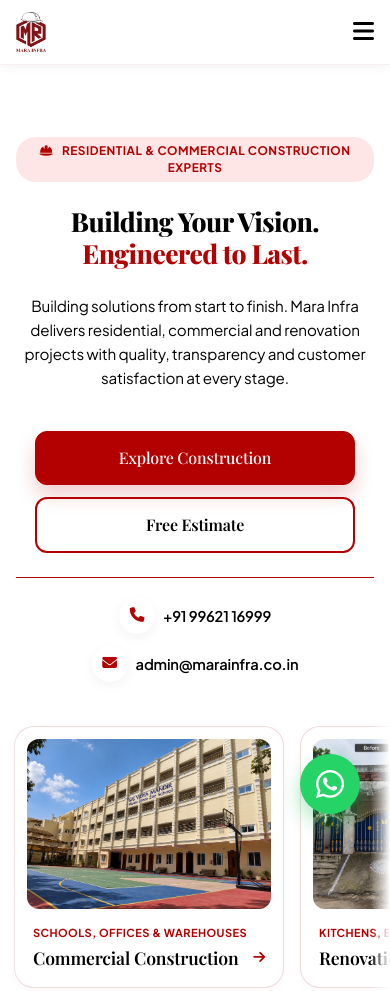
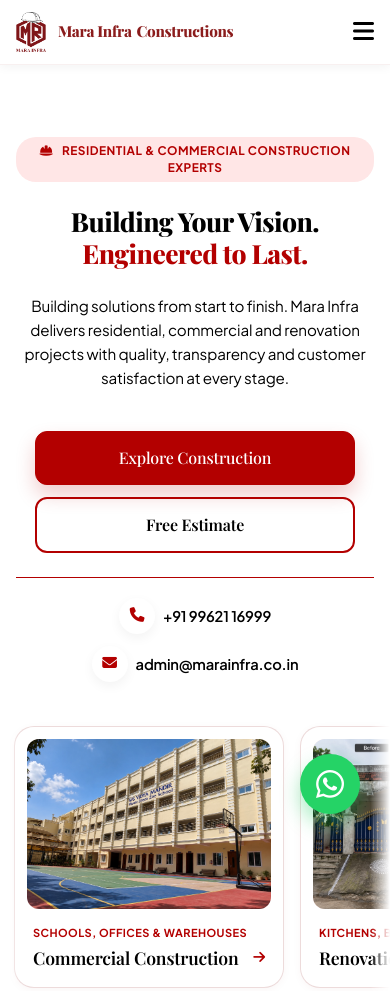
Before and after one commit to WhisperedCloud/Mara_infra, a plain HTML site: page index.html in a window 390 px wide. Shown: the top 991 px of the page. Drawn offline with nearby package versions, Linux system fonts and the light colour scheme; a web font is replaced by a local one.

Commit message:
Add structured brand name typography and responsive layout to header logo

```diff
--- a/css/components.css
+++ b/css/components.css
@@ -258,6 +258,29 @@ section[id], div[id="products"], div[id="services"], div[id="construction"] {
     display: block;
     border-radius: 0;
     padding: 2px 0;
+}
+
+.brand-name {
+    display: flex;
+    flex-direction: column;
+    line-height: 1.2;
+    user-select: none;
+}
+
+.brand-name-main {
+    font-family: var(--font-heading);
+    font-size: 1.75rem;
+    font-weight: 800;
+    color: #8B1C1C;
+    letter-spacing: -0.02em;
+}
+
+.brand-name-sub {
+    font-family: var(--font-heading);
+    font-size: 1.75rem;
+    font-weight: 800;
+    color: #8B1C1C;
+    letter-spacing: -0.02em;
 }
 
 .nav-menu { display: flex; align-items: center; gap: var(--space-6); }
--- a/css/responsive.css
+++ b/css/responsive.css
@@ -67,6 +67,23 @@
         height: 48px !important;
         max-height: 48px !important;
         width: auto !important;
+    }
+
+    .brand-name {
+        flex-direction: row;
+        align-items: baseline;
+        gap: 6px;
+    }
+    .brand-name-main,
+    .brand-name-sub {
+        font-family: var(--font-heading) !important;
+        font-size: 1.05rem !important;
+        font-weight: 800 !important;
+        color: #8B1C1C !important;
+        letter-spacing: -0.02em !important;
+        line-height: 1 !important;
+        text-transform: none !important;
+        padding: 0 !important;
     }
 
     .nav-menu {
@@ -233,6 +250,23 @@
         height: 44px !important;
         max-height: 44px !important;
         width: auto !important;
+    }
+
+    .brand-name {
+        flex-direction: row;
+        align-items: baseline;
+        gap: 5px;
+    }
+    .brand-name-main,
+    .brand-name-sub {
+        font-family: var(--font-heading) !important;
+        font-size: 0.95rem !important;
+        font-weight: 800 !important;
+        color: #8B1C1C !important;
+        letter-spacing: -0.02em !important;
+        line-height: 1 !important;
+        text-transform: none !important;
+        padding: 0 !important;
     }
 
 
--- a/index.html
+++ b/index.html
@@ -198,6 +198,10 @@
         <div class="container header-container">
             <a href="index.html" class="brand-logo">
                 <img src="assets/images/mara%20logo.png" alt="Mara Infra Constructions" class="brand-logo-img">
+                <span class="brand-name">
+                    <span class="brand-name-main">Mara Infra</span>
+                    <span class="brand-name-sub">Constructions</span>
+                </span>
             </a>
 
             <nav class="nav-menu">
```
